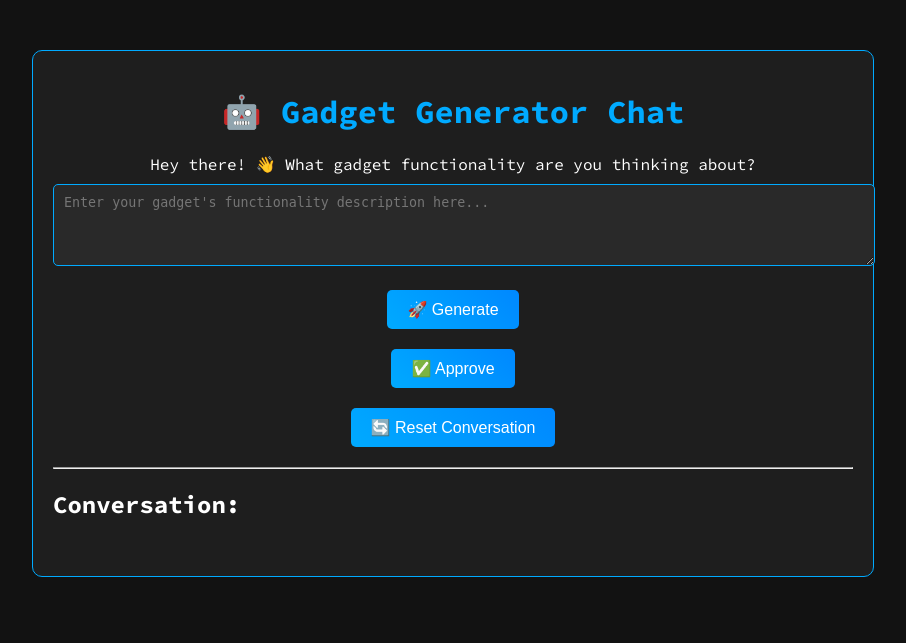
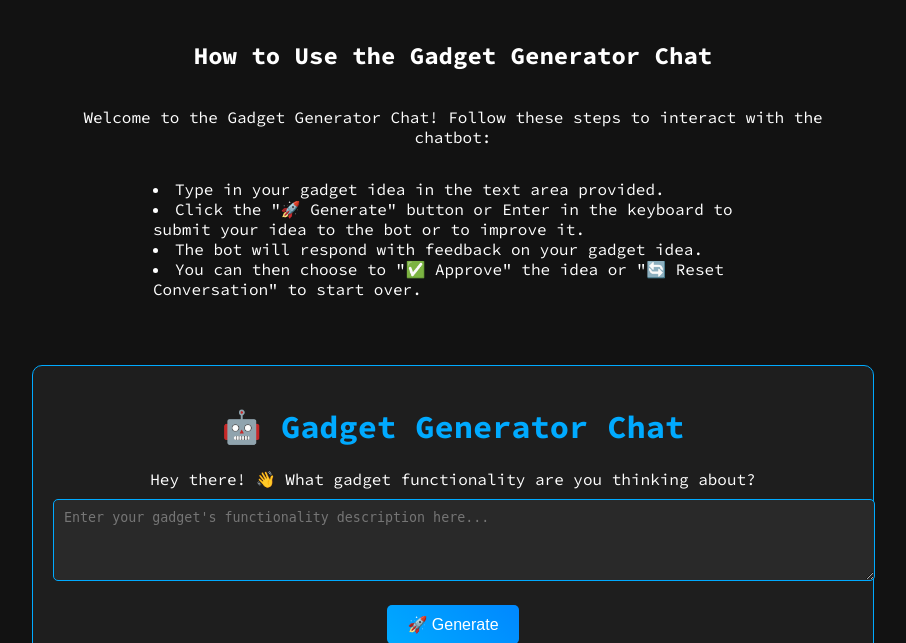
Before and after one commit to Ohadforman/ZF_ele_app, a Flask app: page / in a window 1280 px wide. Shown: the top 643 px of the page, without its empty margins (187-1093 px from the left). Before the commit the page ends 577 px from the top, so only its background shows below. Run offline with Flask 3, Linux system fonts and the light colour scheme.

Commit message:
Flask improve

```diff
--- a/components_list.txt
+++ b/components_list.txt
@@ -1,3 +1,3 @@
 - LED
 - Buzzer
-- Fire Sensor
+- Capacitor (1uF)
--- a/templates/index.html
+++ b/templates/index.html
@@ -105,9 +105,37 @@
             text-align: left;
             border-radius: 10px;
         }
+        .instructions {
+            display: flex; /* Use flexbox */
+            flex-direction: column; /* Stack children vertically */
+            align-items: center; /* Center children horizontally */
+            justify-content: center; /* Center children vertically if there's enough space */
+            max-width: 800px;
+            margin: 20px auto;
+            text-align: center; /* Keep text centered */
+        }
+
+        .instructions ul {
+            list-style-position: inside;
+            text-align: left; /* Keep list items text-aligned to the left for readability */
+            max-width: 600px;
+            padding: 0; /* Reset default padding */
+        }
     </style>
 </head>
 <body>
+    <!-- Instructions Section -->
+    <div class="instructions">
+        <h2>How to Use the Gadget Generator Chat</h2>
+        <p>Welcome to the Gadget Generator Chat! Follow these steps to interact with the chatbot:</p>
+        <ul>
+            <li>Type in your gadget idea in the text area provided.</li>
+            <li>Click the "🚀 Generate" button or Enter in the keyboard to submit your idea to the bot or to improve it.</li>
+            <li>The bot will respond with feedback on your gadget idea.</li>
+            <li>You can then choose to "✅ Approve" the idea or "🔄 Reset Conversation" to start over.</li>
+        </ul>
+    </div>
+    <!-- Chat Container -->
     <div class="container">
         <h1>🤖 Gadget Generator Chat</h1>
         <form method="POST">
@@ -125,8 +153,8 @@
         <h2>Conversation:</h2>
         <ul class="conversation">
             {% for item in session.conversation %}
-                <li class="user-message">🤓Amazing and creative user: {{ item.user }} </li>
-                <li class="system-message">🤖GadBot: {{ item.system }} </li>
+                <li class="user-message">🤓Amazing and creative user: {{ item.user }}</li>
+                <li class="system-message">🤖GadBot: {{ item.system }}</li>
             {% endfor %}
         </ul>
     </div>
@@ -140,6 +168,26 @@
                 }
             });
         });
-    </script>
+
+        function appendSystemMessageWithApproval(text) {
+            const conversationElement = document.getElementById('conversation');
+            const messageElement = document.createElement('li');
+            messageElement.className = 'system-message';
+            messageElement.innerHTML = `${text} <button onclick="approveMessage(this)">Approve</button>`;
+            conversationElement.appendChild(messageElement);
+        }
+
+        function approveMessage(button) {
+            // Placeholder for your approval logic
+            button.disabled = true; // Optionally disable the button after approval
+            alert("Idea approved!"); // Simulate feedback
+        }
+
+        // Example usage (you would replace this with your actual logic for receiving and displaying system messages)
+        setTimeout(() => {
+            appendSystemMessageWithApproval("Bot: That's a great idea! What do you think?");
+        }, 1000); // Simulate receiving a message from the bot after 1 second
+        </script>
+
 </body>
 </html>
```
Also changed, not shown: generated_skidl_code.py (+19 -17 lines).
